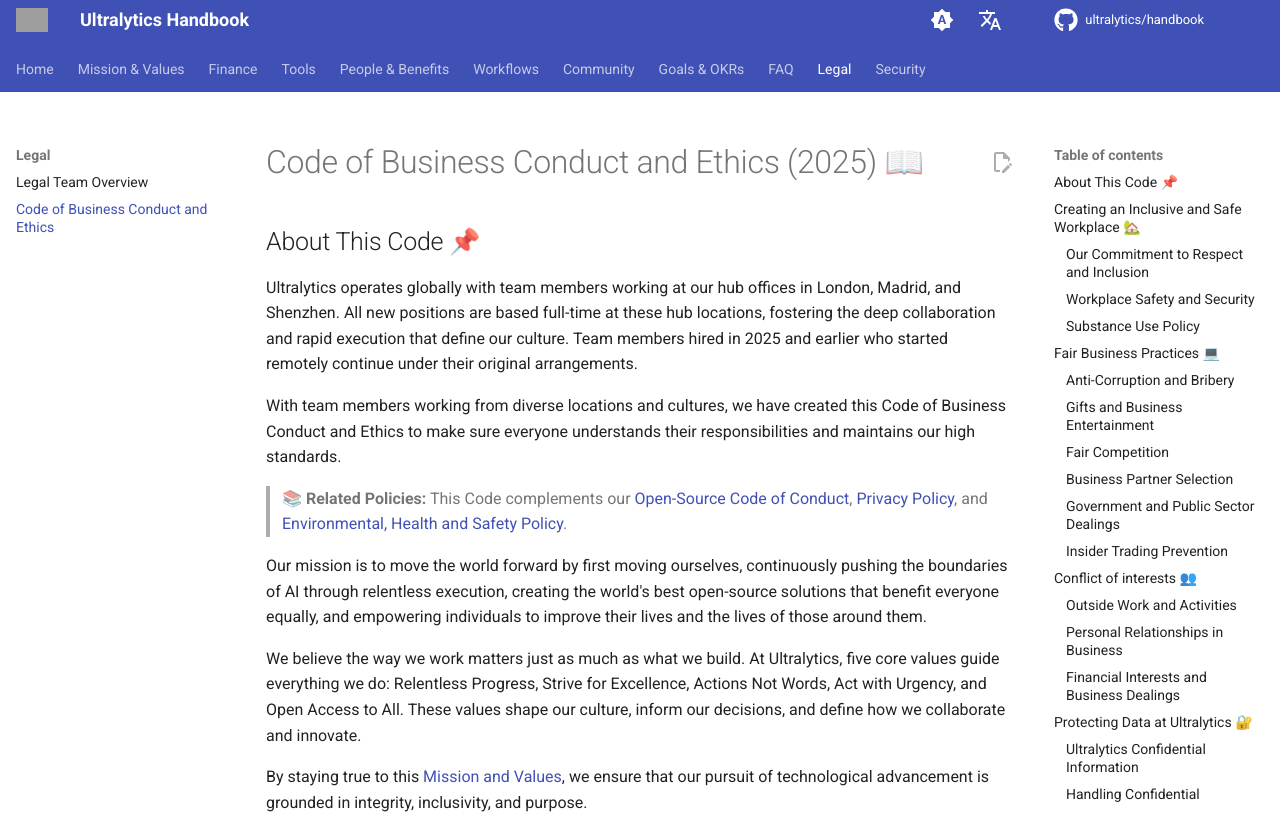
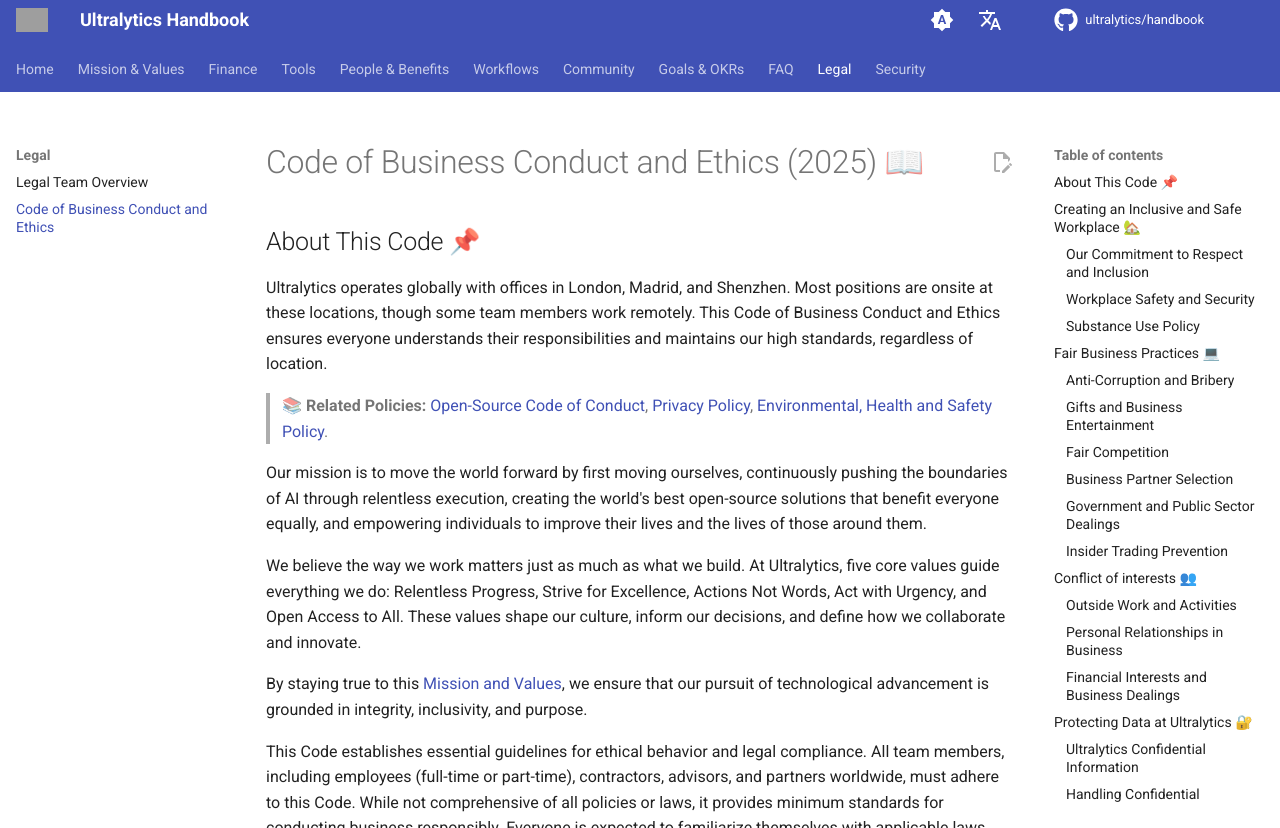
Before and after one commit to ultralytics/handbook, an MkDocs documentation site: the page built from docs/en/legal/code-of-business-conduct-and-ethics.md, in a window 1280 px wide and 900 px high, cut to the strip 72-900 px from the top of the window. Built offline with MkDocs 1.6.1 and Material for MkDocs 9.7.7, drawn with Linux system fonts in a browser that asks for light colours; comment, search, counter and statistics services are not loaded; grey boxes are pictures that could not be loaded.

Commit message:
Update README

```diff
--- a/docs/en/legal/code-of-business-conduct-and-ethics.md
+++ b/docs/en/legal/code-of-business-conduct-and-ethics.md
@@ -7,11 +7,9 @@
 
 ## About This Code 📌
 
-Ultralytics operates globally with team members working at our hub offices in London, Madrid, and Shenzhen. All new positions are based full-time at these hub locations, fostering the deep collaboration and rapid execution that define our culture. Team members hired in 2025 and earlier who started remotely continue under their original arrangements.
+Ultralytics operates globally with offices in London, Madrid, and Shenzhen. Most positions are onsite at these locations, though some team members work remotely. This Code of Business Conduct and Ethics ensures everyone understands their responsibilities and maintains our high standards, regardless of location.
 
-With team members working from diverse locations and cultures, we have created this Code of Business Conduct and Ethics to make sure everyone understands their responsibilities and maintains our high standards.
-
-> **📚 Related Policies:** This Code complements our [Open-Source Code of Conduct](https://docs.ultralytics.com/help/code-of-conduct/), [Privacy Policy](https://docs.ultralytics.com/help/privacy/), and [Environmental, Health and Safety Policy](https://docs.ultralytics.com/help/environmental-health-safety/).
+> **📚 Related Policies:** [Open-Source Code of Conduct](https://docs.ultralytics.com/help/code-of-conduct/), [Privacy Policy](https://docs.ultralytics.com/help/privacy/), [Environmental, Health and Safety Policy](https://docs.ultralytics.com/help/environmental-health-safety/).
 
 Our mission is to move the world forward by first moving ourselves, continuously pushing the boundaries of AI through relentless execution, creating the world's best open-source solutions that benefit everyone equally, and empowering individuals to improve their lives and the lives of those around them.
 
```
